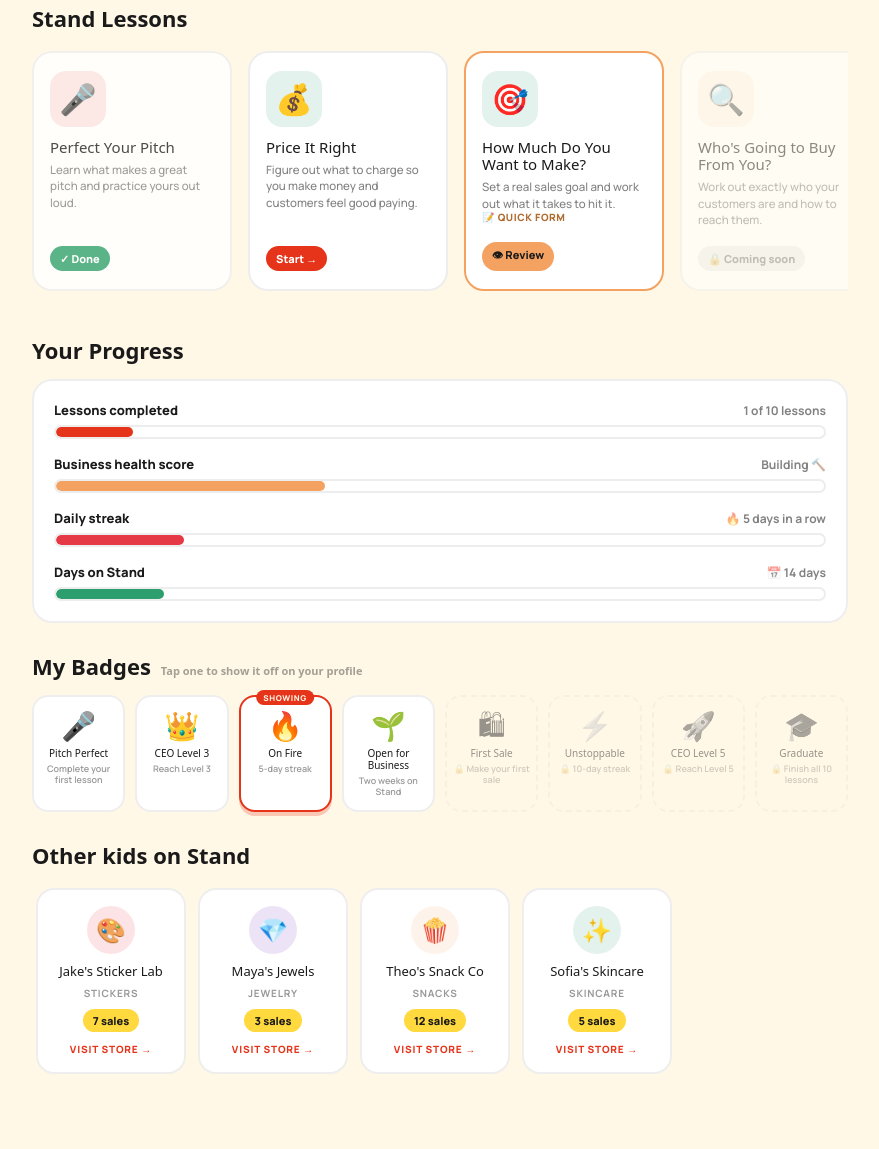
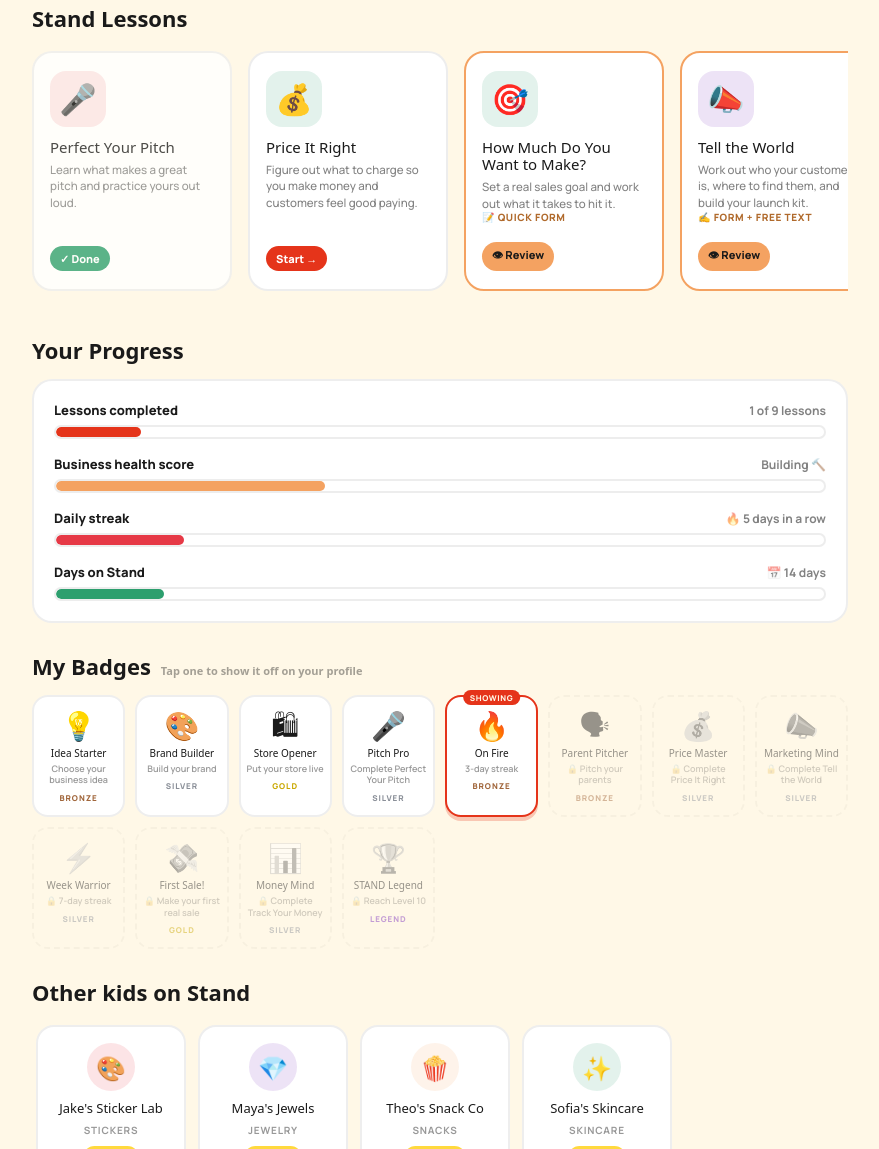
Before and after one commit to dbarnes86/ludis, a plain HTML site: page clients/stand/dashboard/index.html in a window 1280 px wide. Shown: the part 690-1839 px from the top of the page, without its empty margins (200-1079 px from the left). Drawn offline with Linux system fonts and the light colour scheme; a web font is replaced by a local one.

```diff
--- a/clients/stand/dashboard/index.html
+++ b/clients/stand/dashboard/index.html
@@ -85,6 +85,16 @@
   letter-spacing:.08em;text-transform:uppercase;padding:2px 7px;border-radius:999px;
   white-space:nowrap;
 }
+.badge-tier{
+  font-size:8px;font-weight:800;letter-spacing:.12em;text-transform:uppercase;
+  margin-top:6px;
+}
+.tier-bronze{color:#A0653A}
+.tier-silver{color:#8a8f98}
+.tier-gold{color:#c9a800}
+.tier-legend{color:#7B2FBE}
+.badge-tile.just-earned{animation:badgePop .6s cubic-bezier(.34,1.56,.64,1)}
+@keyframes badgePop{0%{transform:scale(.6)}55%{transform:scale(1.12)}100%{transform:scale(1)}}
 
 /* ── XP BAR ── */
 .xp-wrap{margin-bottom:24px}
@@ -598,28 +608,35 @@
   totalSales: 0,
   storeViews: 12,
   daysActive: 14,
-  equippedBadge: "streak-5"
+  equippedBadge: "on-fire"
 };
 
-/* Earned flags derive from USER state so the data stays consistent:
-   1 lesson done, level 3, 5-day streak, 14 days active, 0 sales. */
+/* Badge set follows the STAND Gamification Framework (Badge System sheet).
+   Earned flags derive from USER state: business built, brand done, store live,
+   Perfect Your Pitch complete, level 3, 5-day streak, 0 sales. */
 const BADGES = [
-  { id: "first-lesson", name: "Pitch Perfect", emoji: "🎤", req: "Complete your first lesson", earned: true },
-  { id: "level-3", name: "CEO Level 3", emoji: "👑", req: "Reach Level 3", earned: true },
-  { id: "streak-5", name: "On Fire", emoji: "🔥", req: "5-day streak", earned: true },
-  { id: "two-weeks", name: "Open for Business", emoji: "🌱", req: "Two weeks on Stand", earned: true },
-  { id: "first-sale", name: "First Sale", emoji: "🛍", req: "Make your first sale", earned: false },
-  { id: "streak-10", name: "Unstoppable", emoji: "⚡", req: "10-day streak", earned: false },
-  { id: "level-5", name: "CEO Level 5", emoji: "🚀", req: "Reach Level 5", earned: false },
-  { id: "graduate", name: "Graduate", emoji: "🎓", req: "Finish all 10 lessons", earned: false }
+  { id: "idea-starter", name: "Idea Starter", emoji: "💡", req: "Choose your business idea", tier: "bronze", earned: true },
+  { id: "brand-builder", name: "Brand Builder", emoji: "🎨", req: "Build your brand", tier: "silver", earned: true },
+  { id: "store-opener", name: "Store Opener", emoji: "🛍", req: "Put your store live", tier: "gold", earned: true },
+  { id: "pitch-pro", name: "Pitch Pro", emoji: "🎤", req: "Complete Perfect Your Pitch", tier: "silver", earned: true },
+  { id: "on-fire", name: "On Fire", emoji: "🔥", req: "3-day streak", tier: "bronze", earned: true },
+  { id: "parent-pitcher", name: "Parent Pitcher", emoji: "🗣", req: "Pitch your parents", tier: "bronze", earned: false },
+  { id: "price-master", name: "Price Master", emoji: "💰", req: "Complete Price It Right", tier: "silver", earned: false },
+  { id: "marketing-mind", name: "Marketing Mind", emoji: "📣", req: "Complete Tell the World", tier: "silver", earned: false },
+  { id: "week-warrior", name: "Week Warrior", emoji: "⚡", req: "7-day streak", tier: "silver", earned: false },
+  { id: "first-sale", name: "First Sale!", emoji: "💸", req: "Make your first real sale", tier: "gold", earned: false },
+  { id: "money-mind", name: "Money Mind", emoji: "📊", req: "Complete Track Your Money", tier: "silver", earned: false },
+  { id: "stand-legend", name: "STAND Legend", emoji: "🏆", req: "Reach Level 10", tier: "legend", earned: false }
 ];
+
+/* Lessons that award a skill badge on completion (framework: module badge fires when lesson finishes) */
+const LESSON_BADGES = { "price-it-right": "price-master", "launch-plan": "marketing-mind", "track-your-money": "money-mind" };
 
 const LESSONS = [
   { id: "perfect-your-pitch", title: "Perfect Your Pitch", description: "Learn what makes a great pitch and practice yours out loud.", icon: "🎤", color: "#E63946", status: "COMPLETED", xp: 200 },
   { id: "price-it-right", title: "Price It Right", description: "Figure out what to charge so you make money and customers feel good paying.", icon: "💰", color: "#2D9F6E", status: "AVAILABLE", xp: 200 },
   { id: "how-much-to-make", title: "How Much Do You Want to Make?", description: "Set a real sales goal and work out what it takes to hit it.", icon: "🎯", color: "#2D9F6E", status: "FOR_REVIEW", xp: 150, format: "📝 Quick form", external: "../prototypes/goal-setting/index.html" },
-  { id: "find-your-customer", title: "Who's Going to Buy From You?", description: "Work out exactly who your customers are and how to reach them.", icon: "🔍", color: "#F4A261", status: "LOCKED", xp: 200 },
-  { id: "launch-plan", title: "Tell the World", description: "Build a real marketing plan for your launch.", icon: "📣", color: "#7B2FBE", status: "FOR_REVIEW", xp: 250, format: "✍️ Form + free text", external: "../prototypes/marketing/v3-marketing-module.html" },
+  { id: "launch-plan", title: "Tell the World", description: "Work out who your customer is, where to find them, and build your launch kit.", icon: "📣", color: "#7B2FBE", status: "FOR_REVIEW", xp: 250, format: "✍️ Form + free text", external: "../prototypes/marketing/v3-marketing-module.html" },
   { id: "customer-feedback", title: "What Do Your Customers Think?", description: "Find out what people really think about your business.", icon: "💬", color: "#E63946", status: "FOR_REVIEW", xp: 200, format: "🎥 Video lesson", external: "../prototypes/customer-feedback/index.html" },
   { id: "land-first-customer", title: "Land Your First Customer", description: "Get your first real sale — strategies from friends and family to strangers.", icon: "🤝", color: "#F4A261", status: "LOCKED", xp: 300 },
   { id: "track-your-money", title: "Track Your Money", description: "Learn the basics of tracking what you earn and spend.", icon: "📊", color: "#7B2FBE", status: "LOCKED", xp: 200 },
@@ -765,11 +782,12 @@
     if (!b.earned) cls.push("locked");
     if (equipped) cls.push("equipped");
     return `
-    <div class="${cls.join(" ")}" ${b.earned ? `onclick="equipBadge('${b.id}')"` : ""}>
+    <div class="${cls.join(" ")}" id="badge-${b.id}" ${b.earned ? `onclick="equipBadge('${b.id}')"` : ""}>
       ${equipped ? `<span class="badge-on">Showing</span>` : ""}
       <div class="badge-emoji">${b.emoji}</div>
       <div class="badge-name">${escHTML(b.name)}</div>
       <div class="badge-req">${b.earned ? escHTML(b.req) : "🔒 " + escHTML(b.req)}</div>
+      <div class="badge-tier tier-${b.tier}">${b.tier}</div>
     </div>`;
   }).join("");
 }
@@ -781,6 +799,21 @@
   renderBadges();
   renderHeader();
   xpToast(`${badge.emoji} ${badge.name} is now on your profile`);
+}
+
+/* Milestone callout: badge earned mid-session (framework: "badge pop" reward moment) */
+function awardBadge(id){
+  const badge = BADGES.find(b => b.id === id);
+  if (!badge || badge.earned) return;
+  badge.earned = true;
+  renderBadges();
+  fireConfetti();
+  xpToast(`${badge.emoji} Badge earned: ${badge.name}!`);
+  const tile = $("badge-" + id);
+  if (tile){
+    tile.classList.add("just-earned");
+    setTimeout(() => tile.classList.remove("just-earned"), 1200);
+  }
 }
 
 function scrollToBadges(){
@@ -822,8 +855,10 @@
   t.done = true;
   const card = $("task-" + id);
   card.classList.add("done");
-  xpToast("+50 XP");
-  addXP(50);
+  xpToast("+40 XP");
+  addXP(40);
+  /* Milestone badge: "Pitch your parents" task awards Parent Pitcher (framework badge #14) */
+  if (id === "t3") setTimeout(() => awardBadge("parent-pitcher"), 700);
   if (TASKS.every(x => x.done)){
     setTimeout(fireConfetti, 350);
   }
@@ -1487,6 +1522,7 @@
     setTimeout(() => {
       xpToast(`+${lesson.xp} XP`);
       addXP(lesson.xp);
+      if (LESSON_BADGES[lesson.id]) setTimeout(() => awardBadge(LESSON_BADGES[lesson.id]), 800);
     }, 380);
   } else {
     goDashboard();
```
Also changed, not shown: clients/stand/prototypes/marketing/v3-marketing-module.html (+3 -3 lines).
